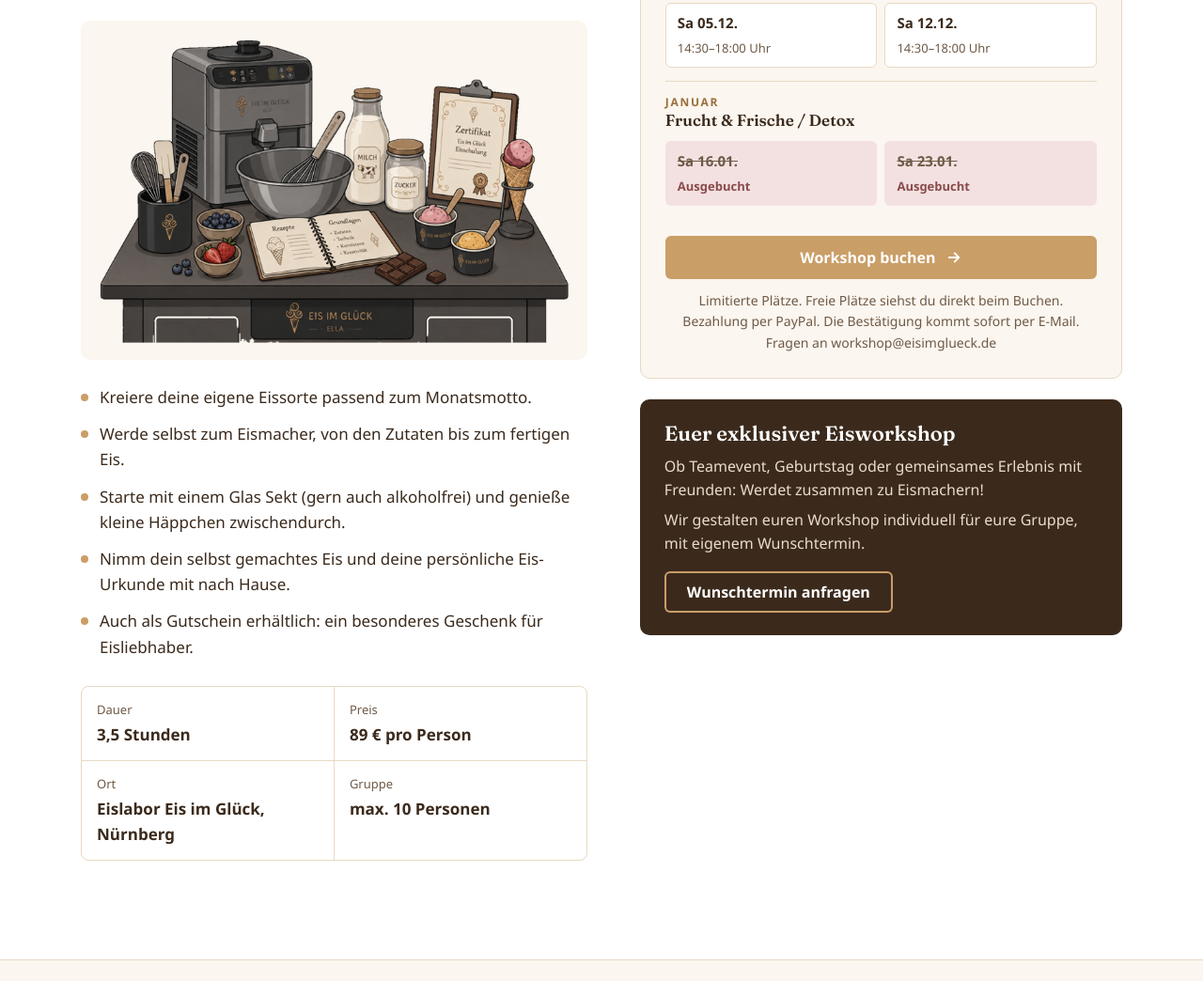
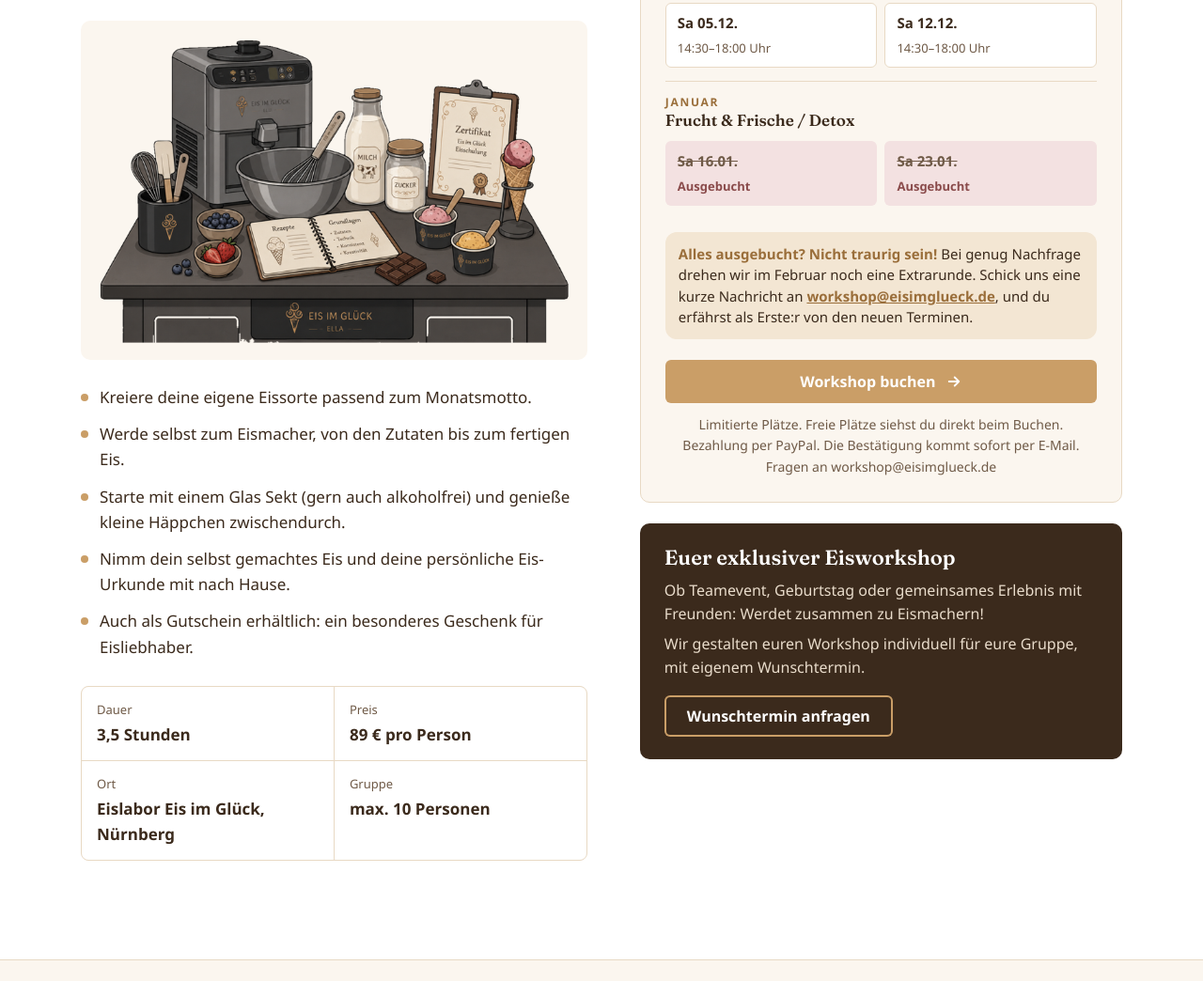
Before and after one commit to EisimGlueck/daseismobil, a plain HTML site: page index.html in a window 1280 px wide. Shown: the part 1197-2241 px from the top of the page at 94% size. Drawn offline with Linux system fonts and the light colour scheme.

Commit message:
Hinweis auf mögliche Februar-Termine bei den Workshops
Co-Authored-By: Claude Opus 5.5 <noreply@anthropic.com>
Claude-Session: https://claude.ai/code/session_01ML14Uw3ejMq4Umv3Vhmt3x

```diff
--- a/index.html
+++ b/index.html
@@ -141,6 +141,9 @@ p { margin: 0; }
 .team .btn-line { color: #fff; box-shadow: inset 0 0 0 2px var(--gold); margin-top: 6px; }
 .team .btn-line:hover { background: rgba(202,158,103,.18); }
 .termine .btn { width: 100%; justify-content: center; margin-top: 18px; }
+.februar { margin: 14px 0 4px; padding: 12px 14px; background: var(--gold-tint); border-radius: 12px; font-size: 15px; line-height: 1.5; }
+.februar b { color: var(--gold-deep); }
+.februar a { color: var(--gold-deep); font-weight: 700; word-break: break-word; }
 .termine-note { font-size: 14px; color: var(--ink-soft); margin-top: 12px; text-align: center; }
 @media (max-width: 860px) { .kurse-grid { grid-template-columns: 1fr; gap: 40px; } }
 @media (max-width: 420px) { .termin { grid-template-columns: 56px 1fr; } .termin .pill { grid-column: 2; justify-self: start; } }
@@ -289,6 +292,7 @@ footer nav { display: flex; gap: 22px; flex-wrap: wrap; }
       <div class="monat"><h4><span>November</span> Nuss &amp; Karamell</h4><ul><li class="voll"><b>Sa 14.11.</b><span>Ausgebucht</span></li><li><b>Sa 21.11.</b><span>14:30–18:00 Uhr</span></li></ul></div>
 <div class="monat"><h4><span>Dezember</span> Winter &amp; Gewürz</h4><ul><li><b>Sa 05.12.</b><span>14:30–18:00 Uhr</span></li><li><b>Sa 12.12.</b><span>14:30–18:00 Uhr</span></li></ul></div>
 <div class="monat"><h4><span>Januar</span> Frucht &amp; Frische / Detox</h4><ul><li class="voll"><b>Sa 16.01.</b><span>Ausgebucht</span></li><li class="voll"><b>Sa 23.01.</b><span>Ausgebucht</span></li></ul></div>
+<p class="februar"><b>Alles ausgebucht? Nicht traurig sein!</b> Bei genug Nachfrage drehen wir im Februar noch eine Extrarunde. Schick uns eine kurze Nachricht an <a href="mailto:workshop@eisimglueck.de?subject=Workshop%20im%20Februar">workshop@eisimglueck.de</a>, und du erfährst als Erste:r von den neuen Terminen.</p>
 
       <a class="btn btn-gold" href="https://pretix.eu/eisimglueck/workshop/" target="_blank" rel="noopener" id="kurs-buchen">Workshop buchen
         <svg viewBox="0 0 24 24" fill="none" stroke="currentColor" stroke-width="2.4" stroke-linecap="round" stroke-linejoin="round"><path d="M5 12h14M13 6l6 6-6 6"/></svg></a>
```
